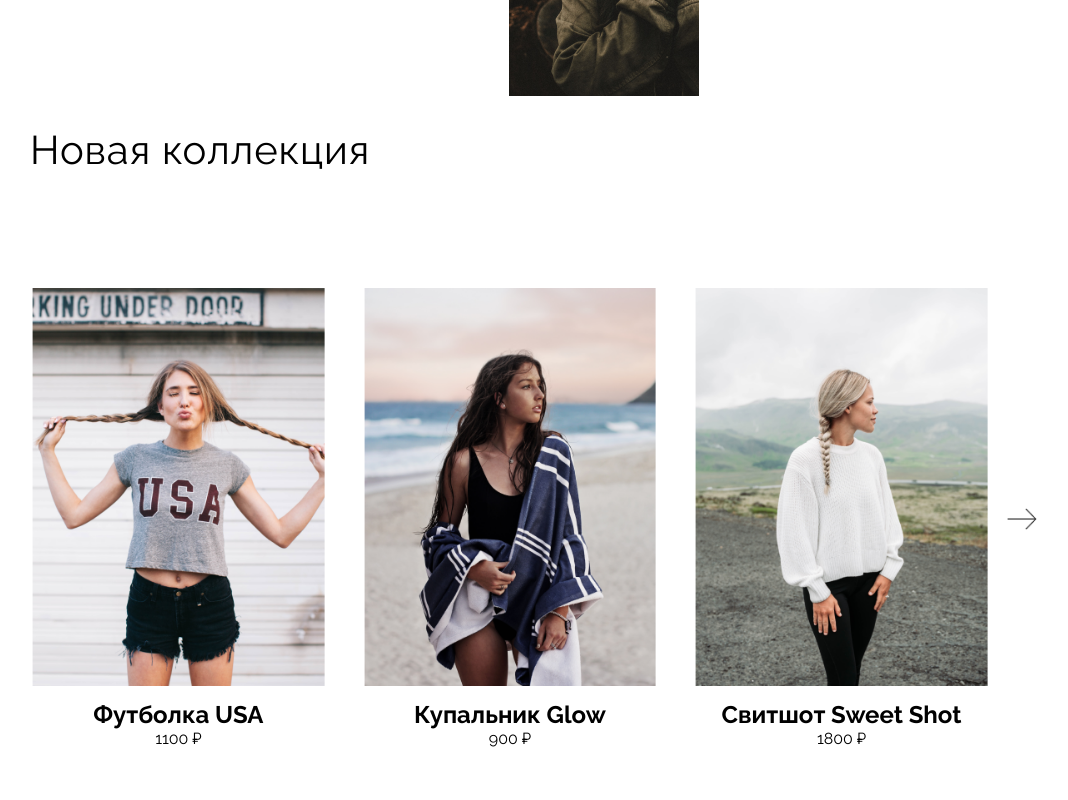
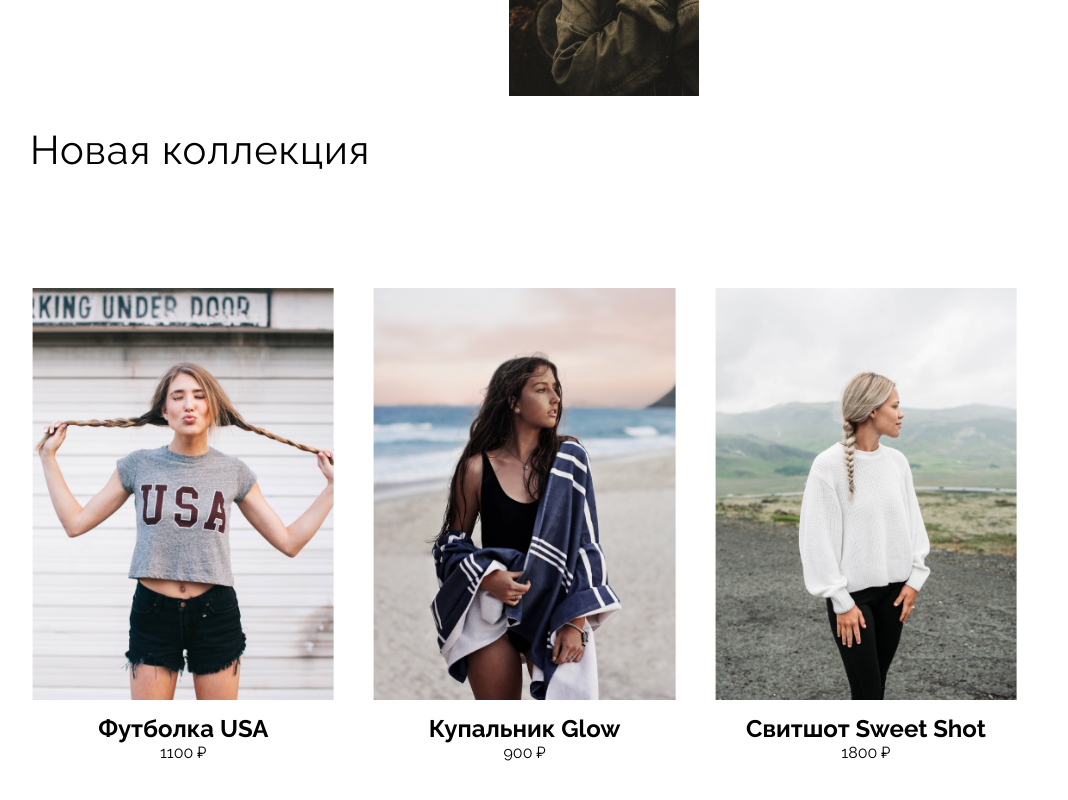
Before and after one commit to veellimir/React_Portfolio, a React (Create React App) app: page / in a window 1280 px wide. Shown: the part 772-1572 px from the top of the page, without its empty margins (141-1209 px from the left). Built offline with nearby package versions, Linux system fonts and the light colour scheme.

Commit message:
Add files via upload

```diff
--- a/src/components/Items.js
+++ b/src/components/Items.js
@@ -8,7 +8,6 @@ export class Items extends Component {
         {this.props.items.map(el => (
             <Item key={el.id} item={el}/>
         ))}
-        <img src='../img/Vector 2.png'id='vect_next_img'/>
       </main>
     )
   }
```
